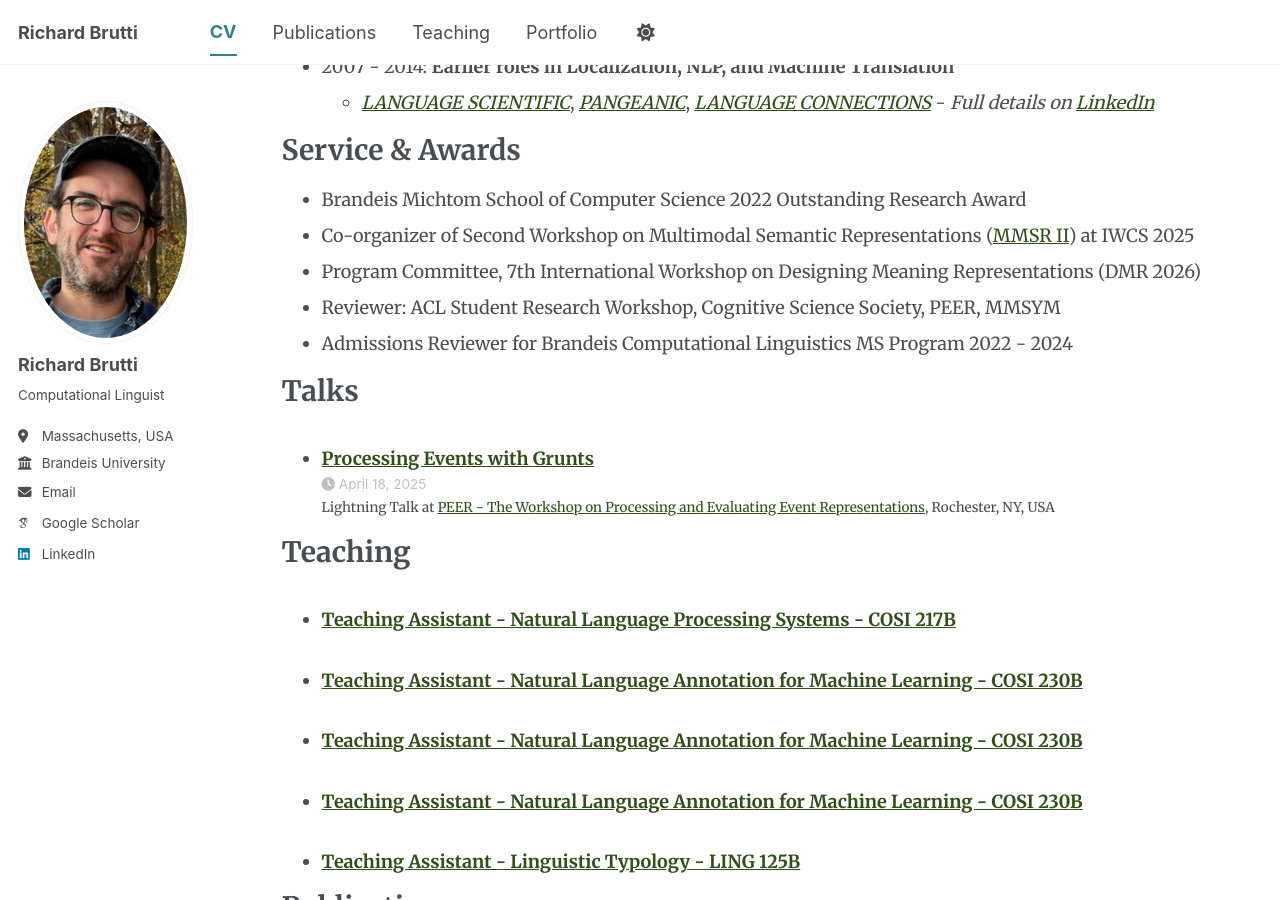
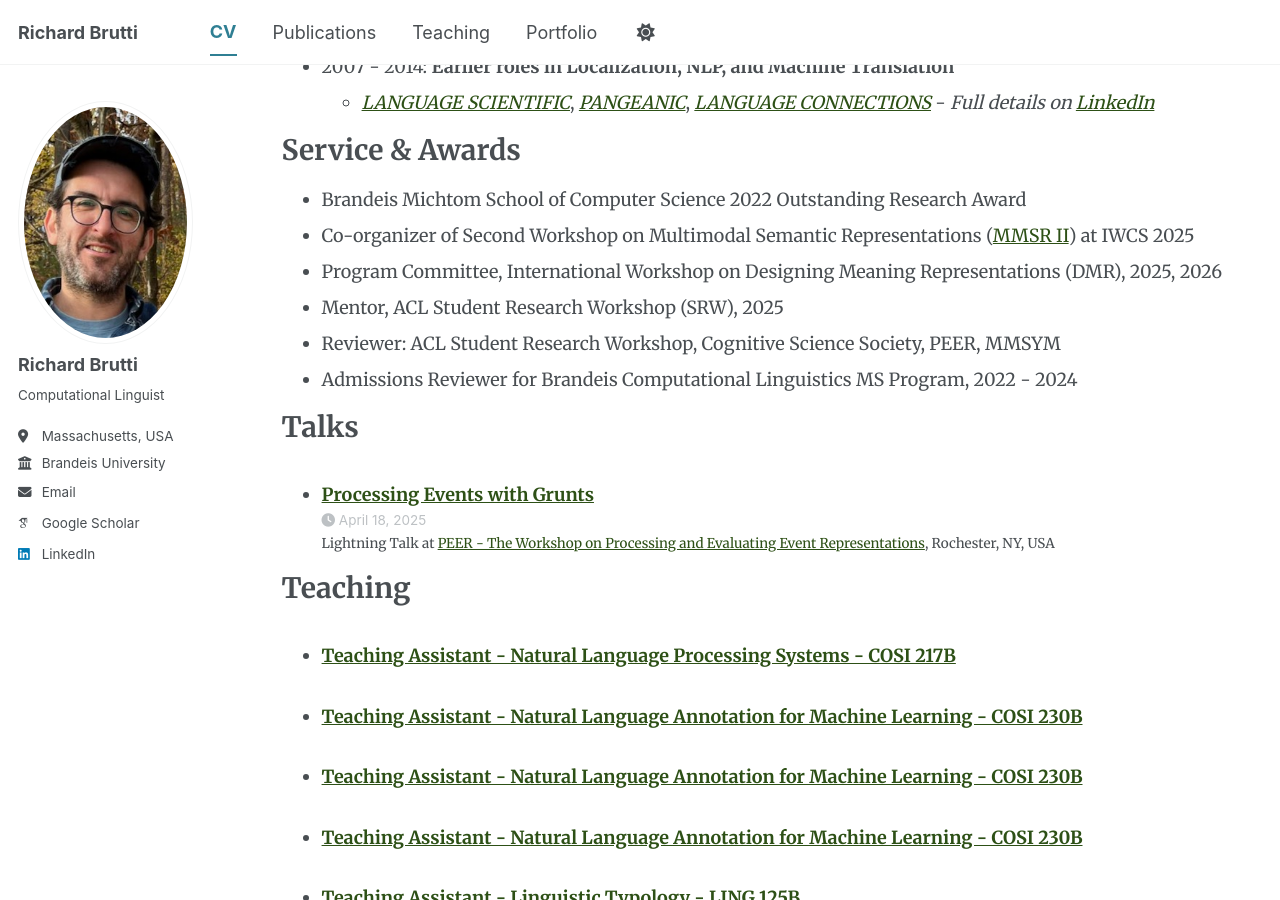
Before and after one commit to richardbrutti/richardbrutti.github.io, a Jekyll site: the page built from _pages/cv.md, in a window 1280 px wide and 900 px high, scrolled down 640 px. Built offline with Jekyll 4.4.1, drawn with Linux system fonts in a browser that asks for light colours; some web fonts are replaced; a script bundle is joined from its source files by our own code; library files that are not in the unit come from our copies.

Commit message:
services updates

```diff
--- a/_pages/cv.md
+++ b/_pages/cv.md
@@ -43,9 +43,10 @@ Service & Awards
 ======
 * Brandeis Michtom School of Computer Science 2022 Outstanding Research Award
 * Co-organizer of Second Workshop on Multimodal Semantic Representations ([MMSR II](https://mmsr-workshop.github.io/)) at IWCS 2025
-* Program Committee, 7th International Workshop on Designing Meaning Representations (DMR 2026)
+* Program Committee, International Workshop on Designing Meaning Representations (DMR), 2025, 2026
+* Mentor, ACL Student Research Workshop (SRW), 2025
 * Reviewer: ACL Student Research Workshop, Cognitive Science Society, PEER, MMSYM
-* Admissions Reviewer for Brandeis Computational Linguistics MS Program 2022 - 2024
+* Admissions Reviewer for Brandeis Computational Linguistics MS Program, 2022 - 2024
 
 Talks
 ======
```
